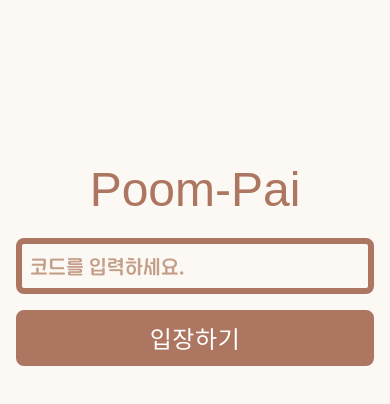
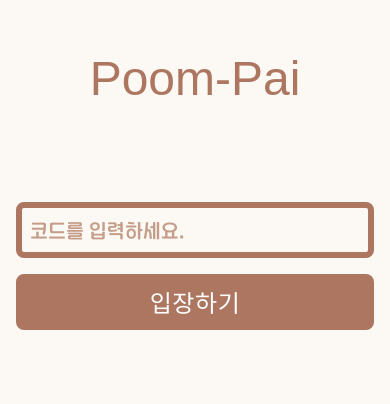
Before and after one commit to inging-bo/Poom-Pai, a React (Vite) app: page / in a window 390 px wide. Shown: the part 156-560 px from the top of the page. Built offline with nearby package versions, Linux system fonts and the light colour scheme; a web font is replaced by a local one.

Commit message:
모바일에서 보는 환경 대비 추가

```diff
--- a/index.html
+++ b/index.html
@@ -3,7 +3,7 @@
   <head>
     <meta charset="UTF-8" />
     <link rel="icon" type="image/svg+xml" href="/vite.svg" />
-    <meta name="viewport" content="width=device-width, initial-scale=1.0, maximum-scale=1.0, user-scalable=no"/>
+    <meta name="viewport" content="width=device-width, initial-scale=1.0, viewport-fit=cover">
     <title>Poom_Pai</title>
   </head>
   <body>
--- a/src/App.css
+++ b/src/App.css
@@ -9,6 +9,11 @@
   --active-color: #8C645A; /* 기본 강조 색 */
   --font-Jal: 'Jal', sans-serif;
   --font-money: 'money', sans-serif;
+  overscroll-behavior-y: none;
+  --safe-area-top: env(safe-area-inset-top);
+  --safe-area-left: env(safe-area-inset-left);
+  --safe-area-right: env(safe-area-inset-right);
+  --safe-area-bottom: env(safe-area-inset-bottom);
 }
 
 @theme inline {
@@ -19,6 +24,12 @@
   --color-active-color: var(--active-color); /* 기본 강조 색 */
   --font-Jal: 'Jal', -apple-system, BlinkMacSystemFont, sans-serif;
   --font-money: 'money', -apple-system, BlinkMacSystemFont, sans-serif;
+
+  /* ====== IOS 안전 영역 ====== */
+  --spacing-safe-top: var(--safe-area-top);
+  --spacing-safe-left: var(--safe-area-left);
+  --spacing-safe-right: var(--safe-area-right);
+  --spacing-safe-bottom: var(--safe-area-bottom);
 }
 
 @layer components {
--- a/src/App.tsx
+++ b/src/App.tsx
@@ -26,7 +26,7 @@ function App() {
   };
 
   return (
-    <div className="app-container" style={{ overflowX: "hidden", position: "relative", minHeight: "100vh" }}>
+    <div className="app-container overflow-hidden relative h-dvh">
       {/* 1. mode를 popLayout으로 변경하여 동시에 애니메이션 실행 */}
       <AnimatePresence mode="popLayout">
         <motion.div
@@ -36,12 +36,7 @@ function App() {
           animate="animate"
           exit="exit"
           transition={{ type: "tween", ease: "easeInOut", duration: 0.4 }} // 부드러운 연결을 위해 tween 권장
-          style={{
-            width: "100%",
-            position: "absolute", // 2. 절대 좌표로 설정하여 두 페이지가 겹쳐서 움직이게 함
-            top: 0,
-            left: 0
-          }}
+          className="overflow-hidden w-full absolute top-0 left-0 bottom-0"
         >
           {outlet}
         </motion.div>
--- a/src/view/Home.tsx
+++ b/src/view/Home.tsx
@@ -83,9 +83,9 @@ function Home() {
 
   return (
     <Motion.div
-      className="relative touch-none min-h-dvh w-screen max-w-xl my-0 mx-auto flex gap-2 flex-col justify-center items-center"
+      className="flex flex-col h-dvh overflow-hidden justify-center items-center max-w-xl my-0 mx-auto"
     >
-      <div className="text-main-color text-5xl mb-4">Poom-Pai</div>
+      <div className="absolute top-1/4 text-main-color text-5xl">Poom-Pai</div>
       <form onSubmit={(e) => handleSubmit(e)} className="relative flex w-full px-4 flex-col gap-4 bg-main-bg ">
         <AnimatePresence>
           {checkResult && (
--- a/src/view/MoneyDetails.tsx
+++ b/src/view/MoneyDetails.tsx
@@ -270,10 +270,10 @@ function MoneyDetails() {
 
   return (
     <Motion.div
-      className="relative min-h-[100dvh] w-screen max-w-xl my-0 mx-auto flex flex-col justify-start items-center"
+      className="flex flex-col h-dvh overflow-hidden max-w-xl my-0 mx-auto"
     >
       <div
-        className="flex z-50 bg-main-bg border-b-2 border-main-color items-center w-full sticky top-0 justify-between pt-2 pb-1 px-2">
+        className="flex z-50 bg-main-bg border-b-2 border-main-color items-center w-full justify-between pt-2 pb-1 px-2">
         {/* 상단 */}
         <div className="flex flex-col justify-center min-w-28">
           <div className="text-2xl text-center">
@@ -302,6 +302,8 @@ function MoneyDetails() {
           </div>
         </div>
       </div>
+      {/* 콘텐츠 영역 */}
+      <div className="flex-1 overflow-y-auto outline-none">
         <div className="relative border-b-2 border-main-color w-full text-center py-2">
           <span className="text-2xl bg-main-bg px-2">참여자 명단</span>
           <button
@@ -350,7 +352,7 @@ function MoneyDetails() {
                       className={`
                       ${isEdit ? "bg-[#00000010]" : ""}
                       focus:outline-3 focus:outline-active-color w-full p-1 text-center`}
-                    type="text" placeholder="이름"/>
+                      type="text" placeholder="이름" />
                   </div>
                   {/* 뿜빠이 금액 */}
                   <div className="basis-[38%] flex gap-1 justify-end items-center text-right">
@@ -370,7 +372,7 @@ function MoneyDetails() {
                       className={`
                       ${isEdit ? "bg-[#00000010]" : ""}
                       focus:outline-3 focus:outline-active-color w-full py-1 text-lg text-right pr-1 backdrop-opacity-50`}
-                    inputMode="numeric" pattern="[0-9]*" placeholder="0"/>
+                      inputMode="numeric" pattern="[0-9]*" placeholder="0" />
                     <span>원</span>
                   </div>
                 </li>
@@ -394,7 +396,7 @@ function MoneyDetails() {
           <span className="bg-main-bg px-2">지출 내역</span>
         </div>
         {/* 사용처 */}
-      <ul className="flex flex-col gap-3 w-full py-4 px-2 mb-24">
+        <ul className="flex flex-col gap-3 w-full py-4 px-2">
           <li className="flex">
             <span className="flex-1 text-2xl text-center">사용처</span>
             <span className="flex-1 text-2xl text-center">사용 금액</span>
@@ -435,7 +437,7 @@ function MoneyDetails() {
                       className={`
                       ${isEdit ? "bg-[#00000010]" : ""}
                       focus:outline-3 focus:outline-active-color w-full p-1 text-center resize-none`}
-                    name="사용처" placeholder="사용처"/>
+                      name="사용처" placeholder="사용처" />
                 </span>
                 {/* 사용 금액 */}
                 <span className="flex-1 items-center flex gap-1 text-right">
@@ -446,12 +448,12 @@ function MoneyDetails() {
                      className={`
                      ${isEdit ? "bg-[#00000010]" : ""}
                      focus:outline-3 focus:outline-active-color w-full py-1 text-lg text-right pr-1 backdrop-opacity-50`}
-                   inputMode="numeric" pattern="[0-9]*" placeholder="0"/>
+                     inputMode="numeric" pattern="[0-9]*" placeholder="0" />
                   <span>원</span>
                 </span>
                 {/* 제외 인원 */}
                 <Motion.ul
-                whileTap={ isEdit ? { scale: 0.9 } : {}}
+                  whileTap={isEdit ? { scale: 0.9 } : {}}
                   onClick={() => {
                     openParticipantListModal(list)
                   }}
@@ -484,18 +486,19 @@ function MoneyDetails() {
             </Motion.li>
           )}
         </ul>
+      </div>
       <div
-        className="fixed flex gap-5 px-4 justify-around max-w-xl bottom-[0dvh] pt-3 pb-6 border-t-2 border-main-color bg-main-bg w-full">
+        className="flex gap-5 px-4 pb-safe-bottom sm:pb-2 pt-3 justify-around max-w-xl border-t-2 border-main-color bg-main-bg w-full">
         <Motion.button
           whileTap={{ y: 5 }}
           onClick={() => goHome()}
-          className="px-1 py-2 flex-1 text-2xl border-[6px] bg-main-bg border-main-color rounded-lg cursor-pointer">
+          className="flex-1 btn-secondary">
           뒤로가기
         </Motion.button>
         <Motion.button
           whileTap={{ y: 5 }}
           onClick={() => saveListToMatchedCode(id, people, useHistory)}
-          className="px-1 py-2 flex justify-center items-center flex-1 text-2xl bg-main-color text-white rounded-lg cursor-pointer">
+          className="flex-1 btn-primary">
           {isLoading ? (
             <div className="flex items-center gap-2">
               저장중
```
Lines whose indentation alone changed are shown as unchanged.
